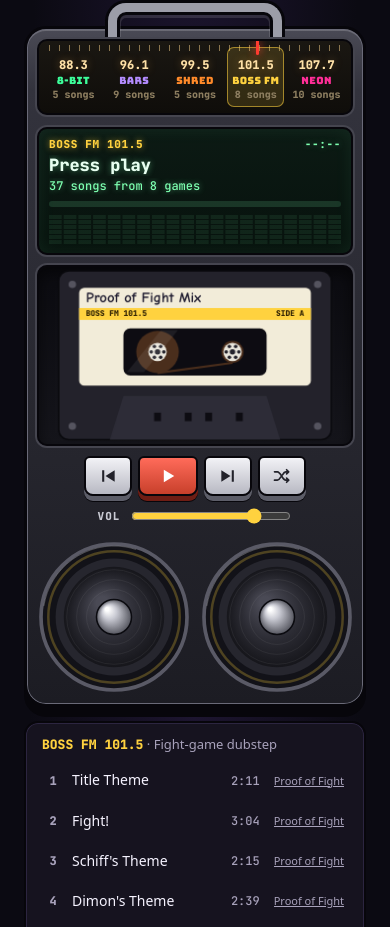
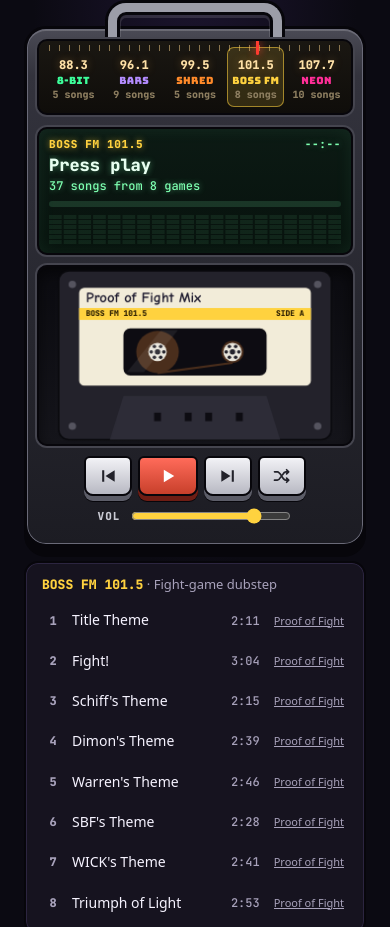
Before and after one commit to coloredskyscore/proof-of-fight, a plain HTML site: page index.html in a window 390 px wide. Shown: the part 3514-4441 px from the top of the page. Drawn offline with Linux system fonts and the light colour scheme; animation ran at ten frames a second.

Commit message:
Boombox: no speakers on phones
Co-Authored-By: Claude Opus 5.5 <noreply@anthropic.com>
Claude-Session: https://claude.ai/code/session_015YU1nUBxXmLreXbGcwsmPH

```diff
--- a/css/boombox.css
+++ b/css/boombox.css
@@ -97,10 +97,9 @@
 
 @media (max-width: 640px) {
   .boombox { padding: 10px 10px 12px; }
-  .bb-face { grid-template-columns: 1fr 1fr; grid-template-areas: 'mid mid' 'l r'; gap: 10px; }
-  .bb-mid { grid-area: mid; }
-  #bb-spk-l { grid-area: l; } #bb-spk-r { grid-area: r; }
-  .bb-spk { max-width: 150px; justify-self: center; }
+  /* phones: no speakers, the cassette and LCD get the width (the box still glows with the bass) */
+  .bb-face { grid-template-columns: 1fr; }
+  .bb-spk { display: none; }
   .bb-keys button { width: 48px; } .bb-keys .bb-key-play { width: 60px; }
   .bb-vol input { width: 160px; }
   .bb-dial button { padding: 10px 0 6px; }
--- a/js/boombox.js
+++ b/js/boombox.js
@@ -295,6 +295,7 @@
   }
 
   function speaker(c, kick) {
+    if (!c.offsetWidth) return;   // hidden on phones
     var f = fit(c), g = f.g, w = f.w, h = f.h, cx = w / 2, cy = h / 2, R = Math.min(w, h) / 2 - 2;
     g.clearRect(0, 0, w, h);
     // the grille: a dark disc with rings of holes
```
